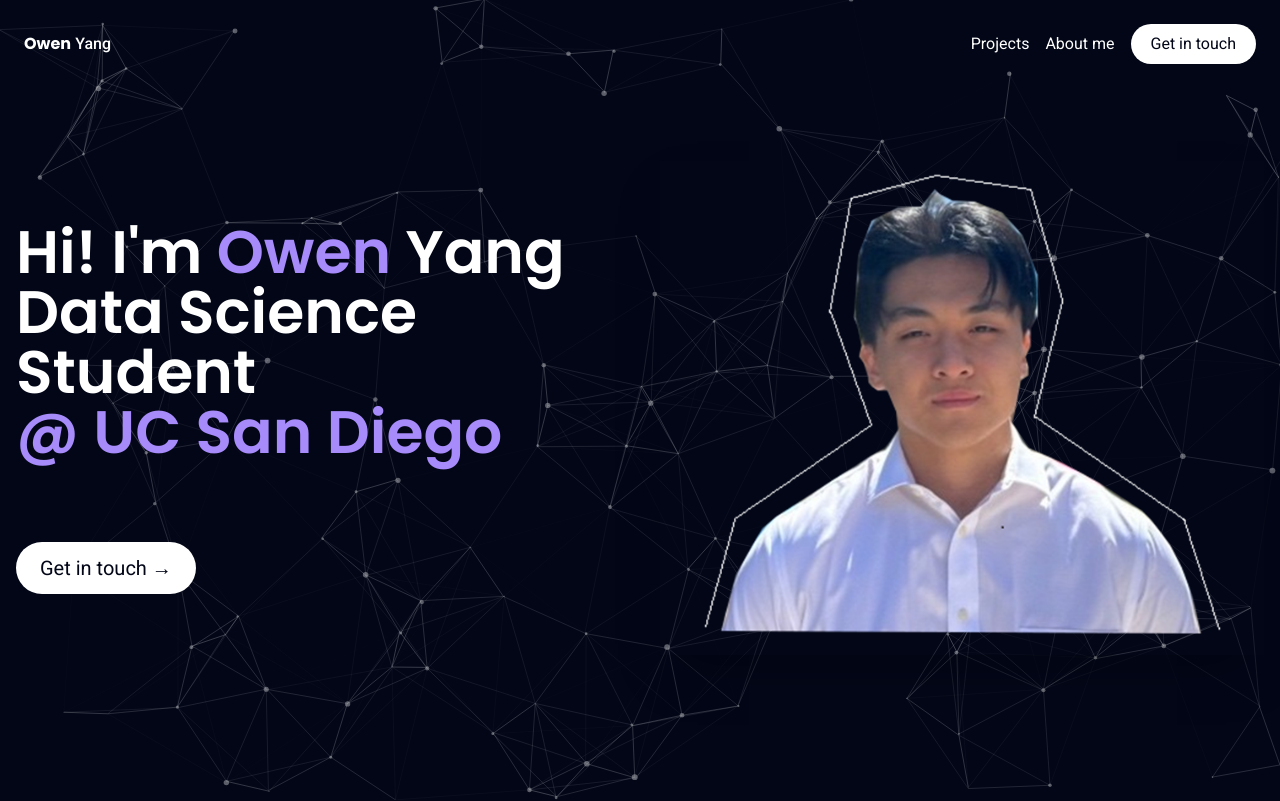
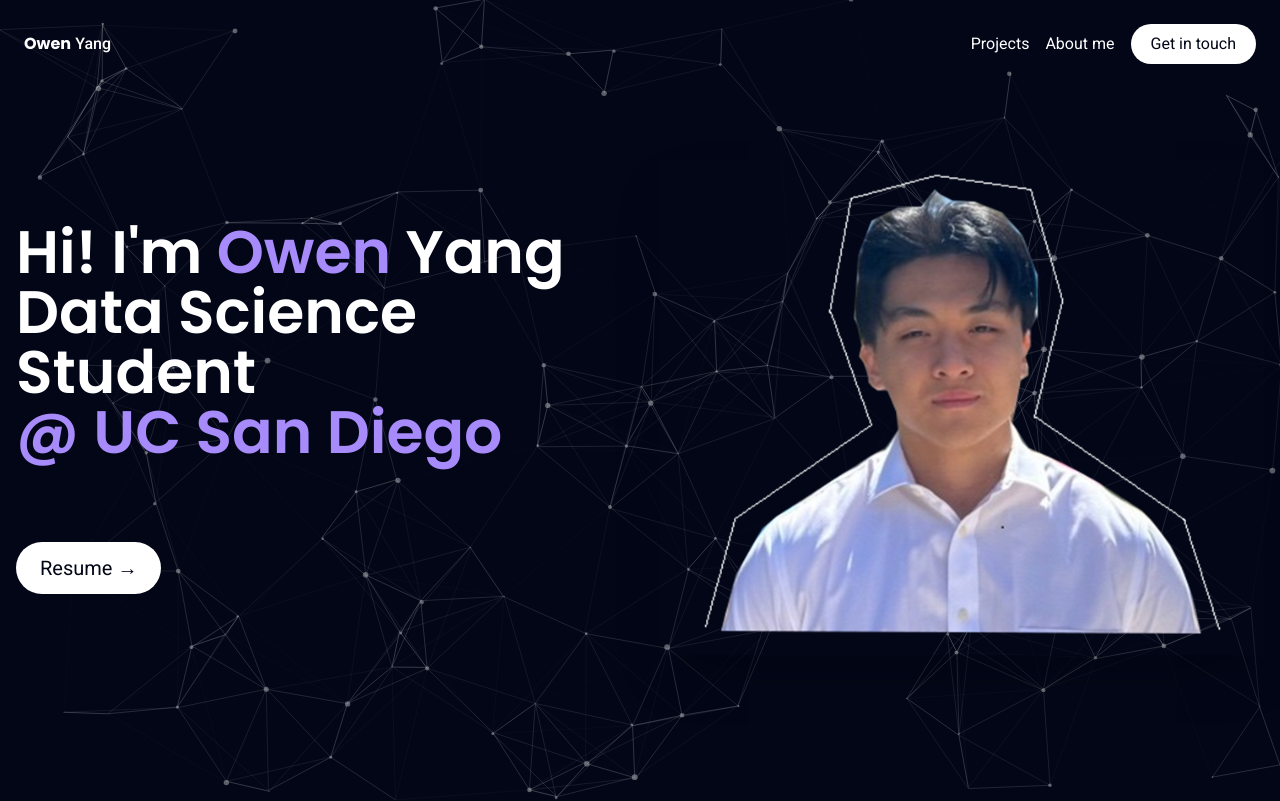
Before and after one commit to owenkyang/Portfolio, a SvelteKit app: page / in a window 1280 px wide. Shown: the top 801 px of the page. Built offline with nearby package versions, Linux system fonts and the light colour scheme.

Commit message:
added resume

```diff
--- a/src/components/Main.svelte
+++ b/src/components/Main.svelte
@@ -33,11 +33,10 @@
             <p class="text-base sm:text-lg md:text-xl">
             </p>
             <a class="blueShadow mx-auto lg:mr-auto lg:ml-0 text-base sm:text-lg md:text-xl poppins
-            relative overflow-hidden px-6 py-3 group rounded-full bg-white text-slate-950 cursor-pointer" href="#"
-            target="_blank">
+            relative overflow-hidden px-6 py-3 group rounded-full bg-white text-slate-950 cursor-pointer" href="static/OwenYangResume.pdf" download>
                 <div class="absolute top-0 right-full h-full bg-violet-400 opacity-20
                 group-hover:translate-x-full z-0 duration-200"></div>
-                <h4 class="relative z-9">Get in touch &rarr;</h4>
+                <h4 class="relative z-9">Resume &rarr;</h4>
             </a>
         </div>
         <div class="relative shadow-2xl grid place-items-center">
```
Also changed, not shown: 1 other file (tests, documents, lock files or other folders).
